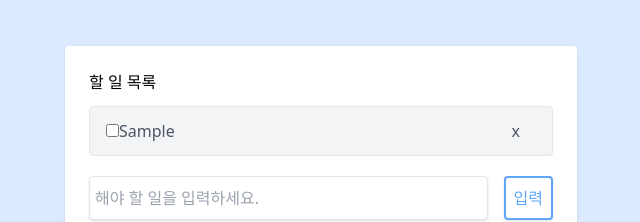
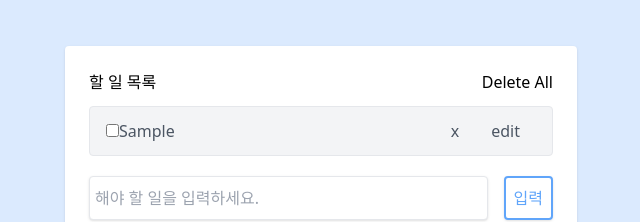
Before and after one commit to HwangYunu/react-todo, a React (Create React App) app: page / in a window 1280 px wide. Both pictures are taken after typing "Sample" into the empty fields and a click on the input "입력". Shown: the part 255-477 px from the top of the page, without its empty margins (319-959 px from the left). Built offline with nearby package versions, Linux system fonts and the light colour scheme.

Commit message:
수정, 전체삭제 추가

```diff
--- a/src/App.js
+++ b/src/App.js
@@ -1,4 +1,4 @@
-import React, { useState } from 'react';
+import React, { useCallback, useState } from 'react';
 import './App.css';
 import Lists from './components/Lists';
 import Form from './components/Form';
@@ -6,6 +6,15 @@ import Form from './components/Form';
 export default function App() {
   const [todoData, setTodoData] = useState([]);
   const [value, setValue] = useState('');
+
+  // 삭제버튼
+  const handleClick = useCallback(
+    id => {
+      let newTodoData = todoData.filter(data => data.id !== id);
+      setTodoData(newTodoData);
+    },
+    [todoData]
+  );
 
   //handleSubmit 함수는, 다른 state도 가지고 있기때문에, prop으로 내려주는게 좋다.
   const handleSubmit = e => {
@@ -22,13 +31,18 @@ export default function App() {
     setValue('');
   };
 
+  const handleRemoveClick = () => {
+    setTodoData([]);
+  };
+
   return (
     <div className="flex items-center justify-center w-screen h-screen bg-blue-100">
       <div className="w-full p-6 m-4 bg-white rounded shadow lg:w-3/4 lg:max-w-lg">
         <div className="flex justify-between mb-3">
           <h1>할 일 목록</h1>
+          <button onClick={handleRemoveClick}>Delete All</button>
         </div>
-        <Lists todoData={todoData} setTodoData={setTodoData} />
+        <Lists handleClick={handleClick} todoData={todoData} setTodoData={setTodoData} />
 
         <Form handleSubmit={handleSubmit} value={value} setValue={setValue} />
       </div>
--- a/src/components/List.js
+++ b/src/components/List.js
@@ -1,11 +1,8 @@
-import React from 'react';
+import React, { useState } from 'react';
 
-const List = ({ id, title, completed, todoData, setTodoData, provided, snapshot }) => {
-  //삭제버튼
-  const handleClick = id => {
-    let newTodoData = todoData.filter(data => data.id !== id);
-    setTodoData(newTodoData);
-  };
+const List = React.memo(({ id, title, completed, todoData, setTodoData, provided, snapshot, handleClick }) => {
+  const [isEditing, setIsEditing] = useState(false);
+  const [editedTitle, setEditedTitle] = useState(title);
 
   const handleCompleteChange = id => {
     let newTodoData = todoData.map(data => {
@@ -17,6 +14,44 @@ const List = ({ id, title, completed, todoData, setTodoData, provided, snapshot
     setTodoData(newTodoData);
   };
 
+  const handleEditChange = event => {
+    setEditedTitle(event.target.value);
+  };
+
+  const handleSubmit = event => {
+    event.preventDefault();
+
+    let newTodoData = todoData.map(data => {
+      if (data.id === id) {
+        data.title = editedTitle;
+      }
+      return data;
+    });
+
+    setTodoData(newTodoData);
+    setIsEditing(false);
+  };
+
+  if (isEditing) {
+    return (
+      <div
+        className={`bg-gray-100 flex items-center justify-between w-full px-4 py-1 my-2 text-gray-600 border rounded`}
+      >
+        <form onSubmit={handleSubmit}>
+          <input value={editedTitle} onChange={handleEditChange} className="w-full px-3 py-2 text-gray-500 rounded" />
+        </form>
+
+        <div className="items-center">
+          <button className="px-4 py-2" onClick={() => setIsEditing(false)}>
+            취소
+          </button>
+          <button onClick={handleSubmit} className="px-4 py-2" type="submit">
+            save
+          </button>
+        </div>
+      </div>
+    );
+  } else {
     return (
       <div
         key={id}
@@ -35,9 +70,13 @@ const List = ({ id, title, completed, todoData, setTodoData, provided, snapshot
           <button className="px-4 py-2" onClick={() => handleClick(id)}>
             x
           </button>
+          <button className="px-4 py-2" onClick={() => setIsEditing(true)}>
+            edit
+          </button>
         </div>
       </div>
     );
-};
+  }
+});
 
 export default List;
--- a/src/components/Lists.js
+++ b/src/components/Lists.js
@@ -2,7 +2,7 @@ import React from 'react';
 import { DragDropContext, Draggable, Droppable } from 'react-beautiful-dnd';
 import List from './List';
 
-export default function Lists({ todoData, setTodoData }) {
+const Lists = React.memo(({ todoData, setTodoData, handleClick }) => {
   const handleEnd = result => {
     console.log(result);
     // 드래그시 result 매개변수에 source(기존위치), destination과 같은 드래그 이벤트 정보 출력
@@ -30,6 +30,7 @@ export default function Lists({ todoData, setTodoData }) {
                 <Draggable key={data.id} draggableId={data.id.toString()} index={index}>
                   {(provided, snapshot) => (
                     <List
+                      handleClick={handleClick}
                       id={data.id}
                       title={data.title}
                       completed={data.completed}
@@ -48,4 +49,6 @@ export default function Lists({ todoData, setTodoData }) {
       </DragDropContext>
     </div>
   );
-}
+});
+
+export default Lists;
```
Lines whose indentation alone changed are shown as unchanged.
